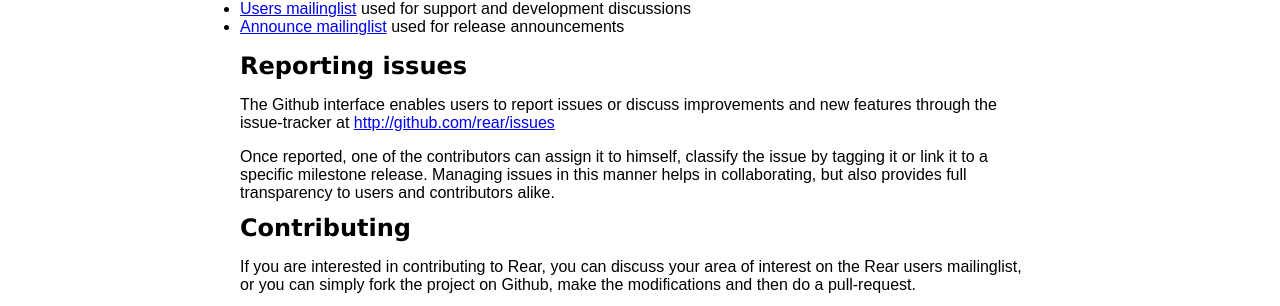
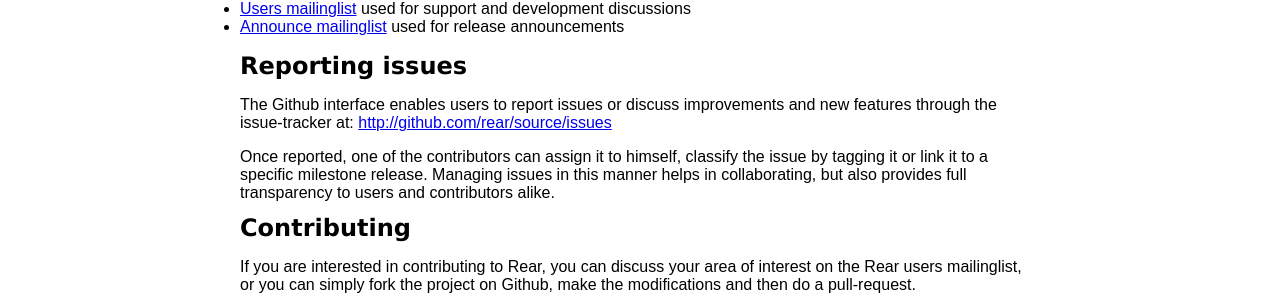
Before and after one commit to rear/rear.github.com, a Jekyll site: the page built from development/index.md, in a window 1280 px wide. Shown: the part 342-648 px from the top of the page. Built offline with Jekyll 4.4.1, drawn with Linux system fonts in a browser that asks for light colours; some of the changed lines change nothing that is shown.

Commit message:
- Fix link

```diff
--- a/development/index.md
+++ b/development/index.md
@@ -26,7 +26,8 @@
 ## Reporting issues ##
 
 The Github interface enables users to report issues or discuss improvements
-and new features through the issue-tracker at <http://github.com/rear/issues>
+and new features through the issue-tracker at:
+<http://github.com/rear/source/issues>
 
 Once reported, one of the contributors can assign it to himself, classify the
 issue by tagging it or link it to a specific milestone release. Managing issues
```
